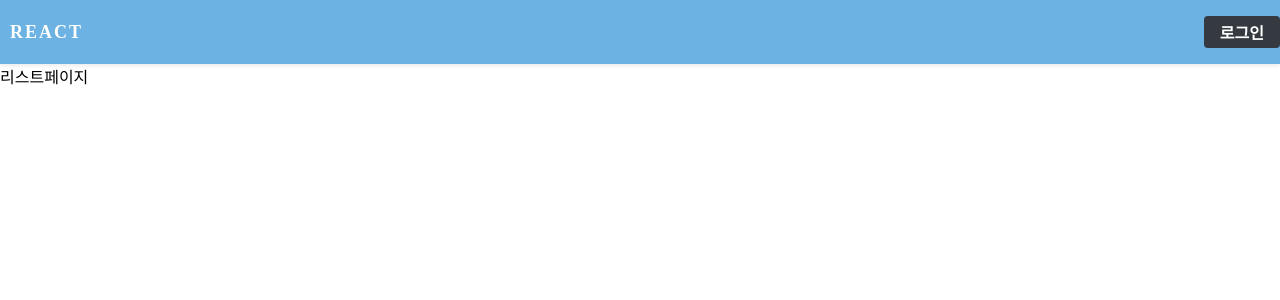
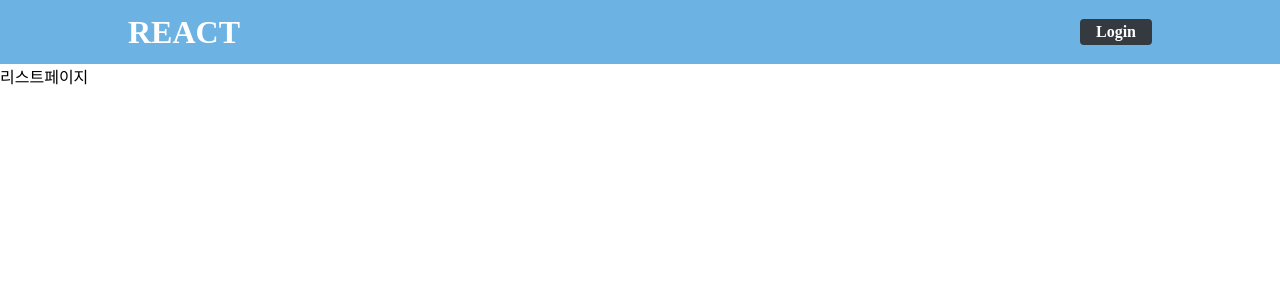
Before and after one commit to dkaylee/React, a React (Create React App) app in the folder blog/blog-frontend/: page / in a window 1280 px wide. Shown: the top 300 px of the page. Built offline with nearby package versions, Linux system fonts and the light colour scheme.

Commit message:
Header Bar

```diff
--- a/blog/blog-frontend/src/App.css
+++ b/blog/blog-frontend/src/App.css
@@ -1,6 +1,3 @@
-@charset "utf-8";
-@import url(https://fonts.googleapis.com/earlyaccess/notosanskr.css);
-
 .App {
   text-align: center;
 }
--- a/blog/blog-frontend/src/commponent/common/Button.js
+++ b/blog/blog-frontend/src/commponent/common/Button.js
@@ -1,7 +1,10 @@
 import React from 'react';
+// import { withRouter } from 'react-router-dom';
+import { Link } from 'react-router-dom';
 import styled, { css } from 'styled-components';
 import palette from '../../styles/palette';
 
+/*
 const StyledButton = styled.button`
   border: none;
   border-radius: 4px;
@@ -35,6 +38,71 @@ const StyledButton = styled.button`
   }
 `;
 
-const Button = props => <StyledButton {...props} />;
+const Button = ({ to, history, ...rest}) => {
+  const onClick = e => {
+    // to가 있다면 to로 페이지 이동
+    if (to) {
+      history.push(to);
+    }
+    if(rest.onClick) {
+      rest.onClick(e);
+    }
+  };
+  return <StyledButton {...rest} onClick={onClick}/>;
+}
 
-export default Button;
+// const Button = props => <StyledButton {...props} />;
+
+export default withRouter(Button);
+*/
+
+const buttonStyle = css`
+  border: none;
+  border-radius: 4px;
+  font-size: 1rem;
+  font-weight: bold;
+  padding: 0.25rem 1rem;
+  color: white;
+  outline: none;
+  cursor: pointer;
+
+  background: ${palette.gray[8]};
+  &:hover {
+    background: ${palette.gray[6]};
+  }
+
+  ${props =>
+    props.fullWidth &&
+    css`
+      padding-top: 0.75rem;
+      padding-bottom: 0.75rem;
+      width: 100%
+      font-size: 1.125rem;
+      `
+    }
+  ${props =>
+    props.cyan &&
+    css`
+      background: ${palette.cyan[5]};
+      &:hover {
+        background: ${palette.cyan[4]};
+      }
+    `}
+  `;
+
+  const StyledButton = styled.button`
+    ${buttonStyle}
+  `;
+
+  const StyledLink = styled(Link)
+  `${buttonStyle}`;
+
+  const Button = props => {
+    return props.to ? (
+      <StyledLink {...props} cyan={props.cyan ? 1:0} />
+    ) : (
+      <StyledButton {...props}/>
+    );
+  };
+
+  export default Button;
--- a/blog/blog-frontend/src/commponent/common/Header.js
+++ b/blog/blog-frontend/src/commponent/common/Header.js
@@ -1,27 +1,27 @@
 import React from "react";
 import styled from "styled-components";
+import Responsive from "./Responsive";
 import Button from "../common/Button";
+import { Link } from "react-router-dom";
 
 const HeaderBlock = styled.div`
-    position: fixed;
+    background: #6cb2e2;
+	position: fixed;
     width: 100%;
-    background: #6cb2e2;
-    box-shadow: 0px 2px 4px rgba(0, 0, 0, 0.08);
 `;
 
 // Responsive 컴포넌트 속성에 스타일을 추가해서 새로운 컴포넌트 생성
-const Wrapper = styled.div`
-    height: 4rem;
-    display: flex;
+const Wrapper = styled(Responsive)`
+    color: #fff;
+	height: 4rem;
+	display: flex;
     align-items: center;
-    /* 자식 엘리멘트 사이의 여백을 최대로 설정 */
     justify-content: space-between;
+
     .logo {
-        margin: 10px;
-        font-size: 1.125rem;
-        font-weight: 800;
-        letter-spacing: 2px;
-        color: #ffffff;
+        color: #fff;
+		font-size: 2rem;
+		font-weight: 800;
     }
     .right{
         display: flex;
@@ -34,15 +34,25 @@ const Spacer = styled.div`
     height: 4rem;
 `;
 
-const Header = () => {
+const UserInfo = styled.div`
+    font-weight: 800;
+    margin-right: 1rem;
+`;
+
+const Header = ({user}) => {
     return(
         <>
         <HeaderBlock>
             <Wrapper>
-                <div className="logo">REACT</div>
+                <Link to='/' className="logo">REACT</Link>
+                {user ? (
                 <div className="right">
-                    <Button>로그인</Button>
+                <UserInfo>{user.username}</UserInfo>
+                <Button>Logout</Button></div>
+                ):(<div className="right">
+                    <Button to="/login">Login</Button>
                 </div>
+                )}
             </Wrapper>
         </HeaderBlock>
         <Spacer/>
--- a/blog/blog-frontend/src/index.css
+++ b/blog/blog-frontend/src/index.css
@@ -1,3 +1,5 @@
+@import url('https://fonts.googleapis.com/css2?family=Roboto&display=swap');
+
 html,
 body,
 div,
@@ -109,7 +111,7 @@ a {
   box-sizing: inherit; /*모든엘리먼트의 box-sizing 값을 border-box로 설정*/
 }
 
-code {
+/* code {
   font-family: source-code-pro, Menlo, Monaco, Consolas, 'Courier New',
     monospace;
-}
+} */
```
